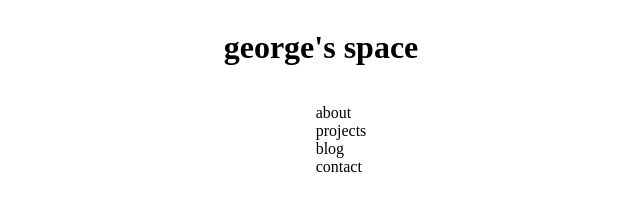
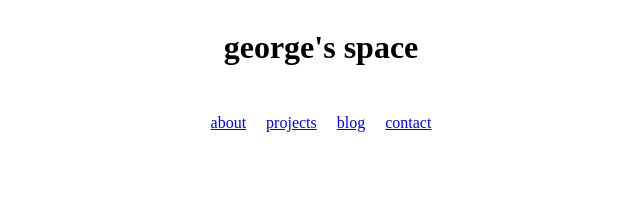
Before and after one commit to justgeorges/justgeorges-space, a plain HTML site: page index.html in a window 1280 px wide. Shown: the whole page, without its empty margins (319-959 px from the left). Drawn offline with Linux system fonts and the light colour scheme.

Commit message:
added link styling

```diff
--- a/index.html
+++ b/index.html
@@ -9,10 +9,10 @@
   <body>
     <h1>george's space</h1>
     <ul>
-      <li>about</li>
-      <li>projects</li>
-      <li>blog</li>
-      <li>contact</li>
+      <li><a href="/">about</a></li>
+      <li><a href="/">projects</a></li>
+      <li><a href="/">blog</a></li>
+      <li><a href="/">contact</a></li>
     </ul>
   </body>
 </html>
--- a/styles.css
+++ b/styles.css
@@ -7,4 +7,26 @@ body {
 
 ul {
   list-style-type: none;
+  display: flex;
+  padding-inline-start: 0px;
 }
+
+li {
+  margin: 10px
+}
+
+/* a {
+  background-color: black;
+  padding: 5px;
+  border: 1px;
+  border: solid;
+  border-color: black;
+  border-radius: 10%;
+  color: white;
+  text-decoration: none;
+  box-shadow: 5px 5px 5px 5px black;
+}
+
+a:active {
+
+} */
```
